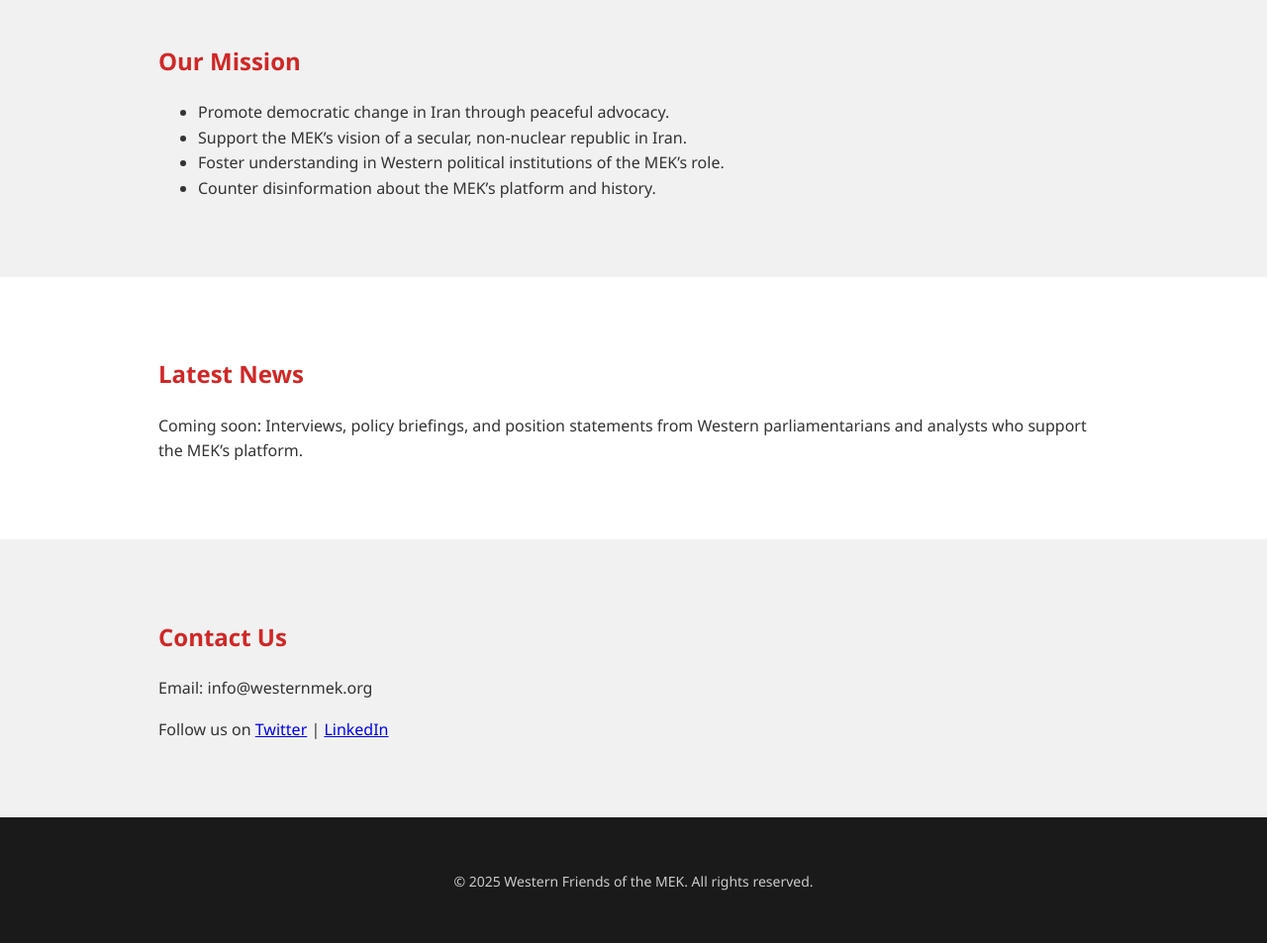
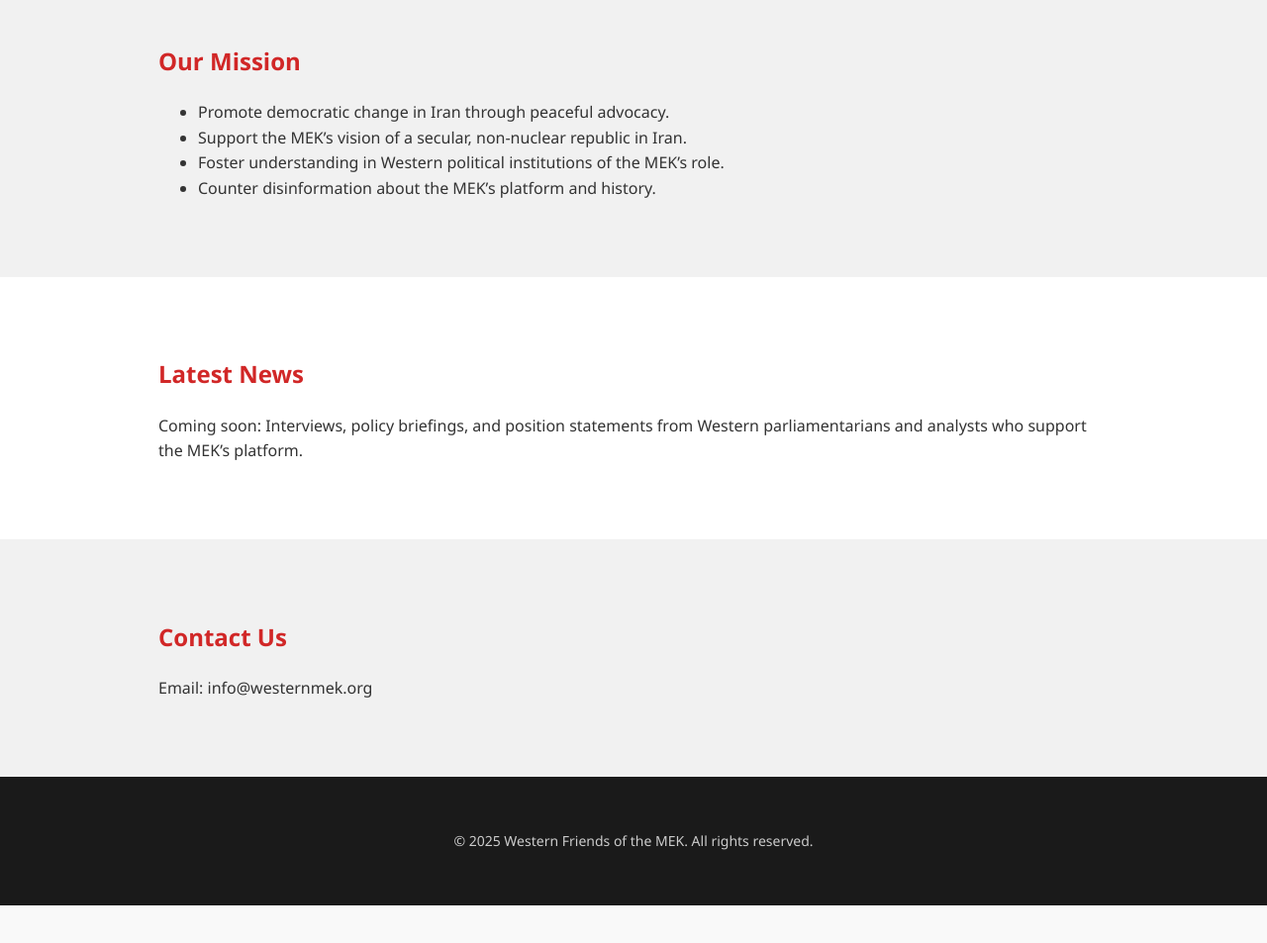
Before and after one commit to catlikesice/Friends-of-the-MEK, a plain HTML site: page index.html in a window 1280 px wide. Shown: the part 749-1702 px from the top of the page at 99% size. After the commit the page ends 1664 px from the top, so only its background shows below. Drawn offline with Linux system fonts and the light colour scheme.

Commit message:
Update index.html

```diff
--- a/index.html
+++ b/index.html
@@ -58,7 +58,6 @@
     <div class="container">
       <h2>Contact Us</h2>
       <p>Email: info@westernmek.org</p>
-      <p>Follow us on <a href="#">Twitter</a> | <a href="#">LinkedIn</a></p>
     </div>
   </section>
 
```
